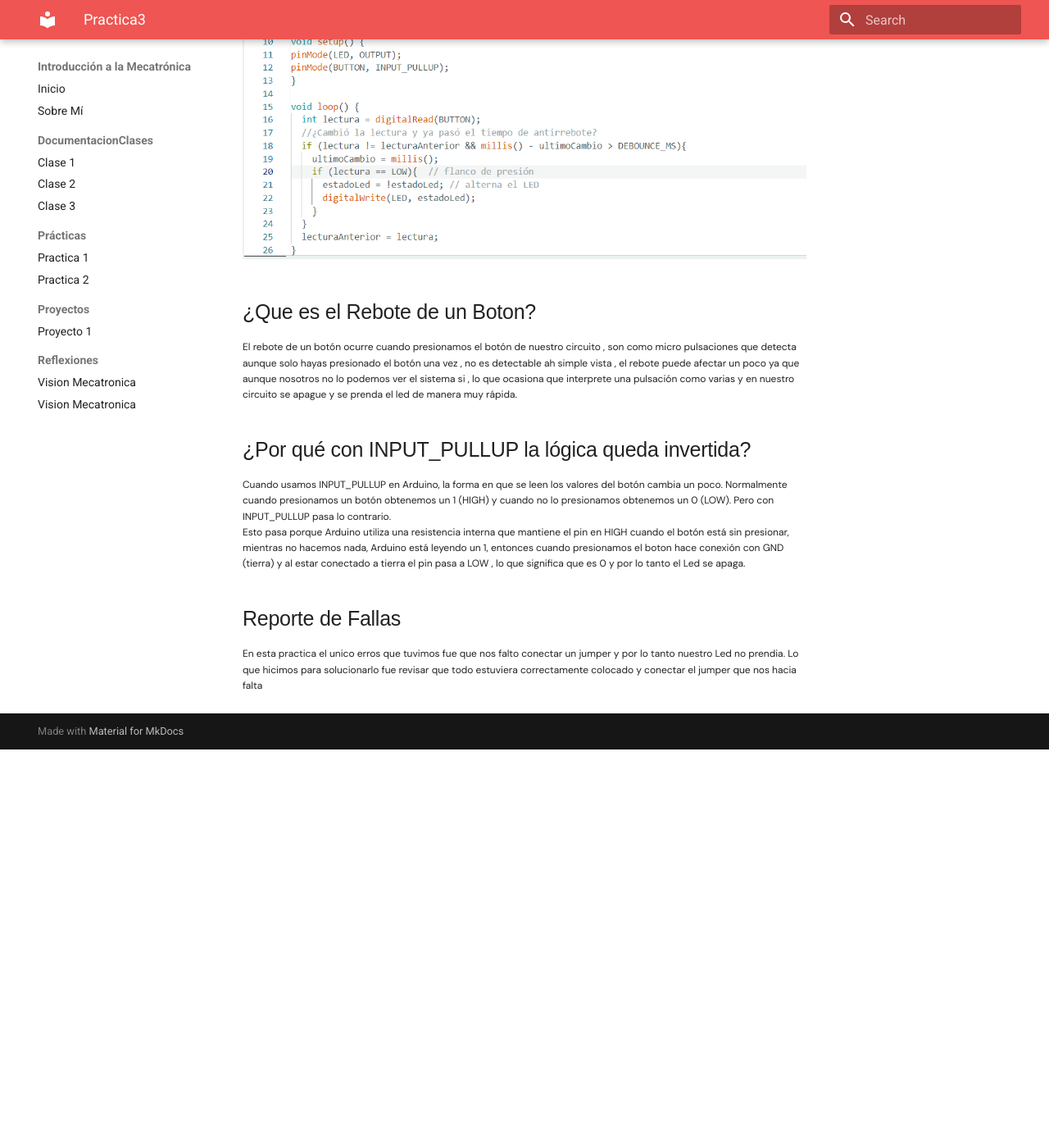
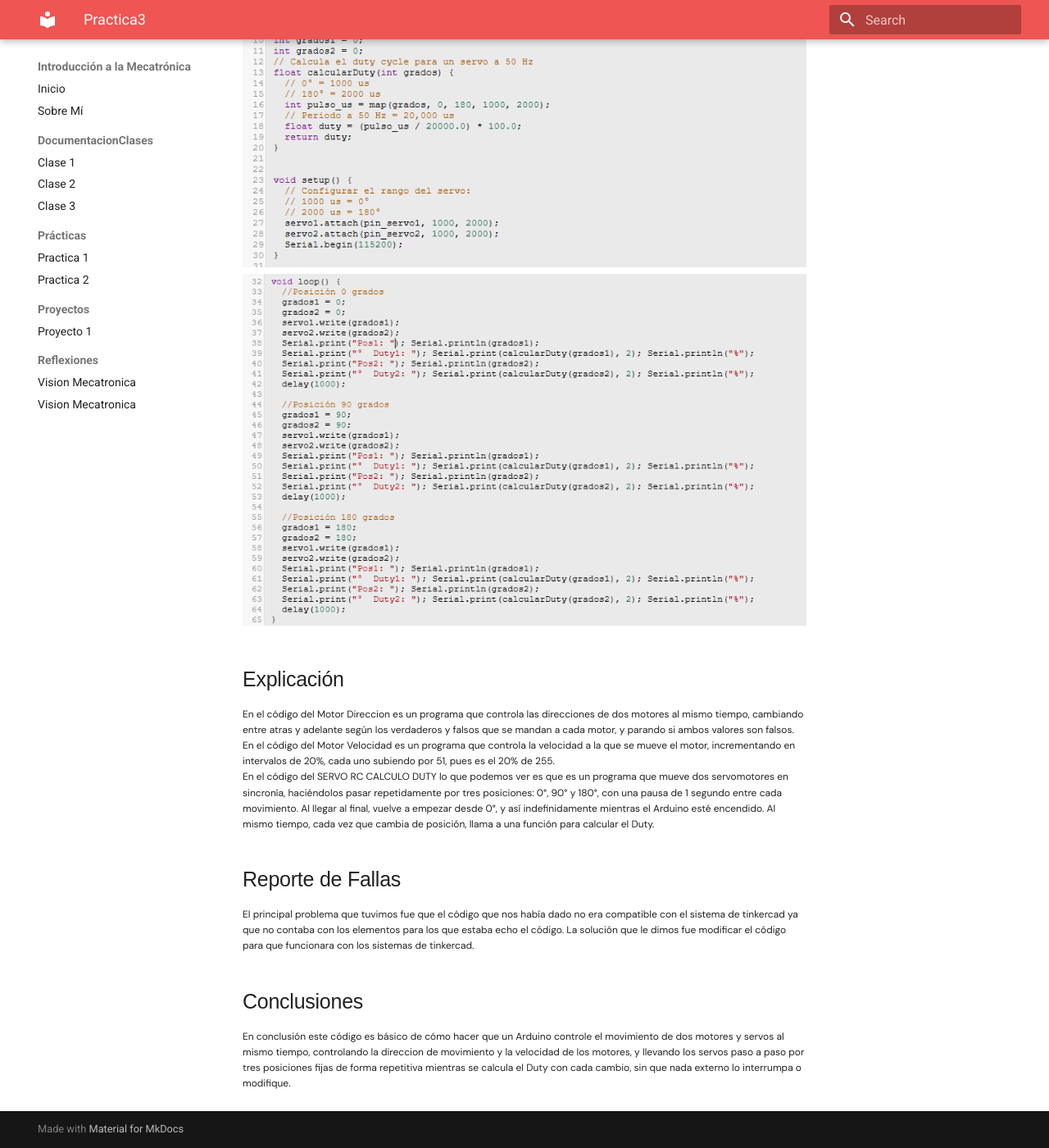
Before and after one commit to DanielAlejandroTMgh/IntroMecatronicaEquipo7, an MkDocs documentation site: the page built from docs/Practicas/Practica3.md, in a window 1280 px wide and 1400 px high, scrolled down 3171 px. Shown: the whole window at 82% size. Built offline with MkDocs 1.6.1 and Material for MkDocs 9.7.7, drawn with Linux system fonts in a browser that asks for light colours; some web fonts are replaced; before the commit the page ends 4085 px from its top, so only the background shows below that; some of the changed text lies outside the part shown.

Commit message:
Se añadieron cambios a la practica 3

```diff
--- a/docs/Practicas/Practica3.md
+++ b/docs/Practicas/Practica3.md
@@ -38,34 +38,21 @@
         </a>
         <p>(hacer click en la imagen ^ para el video)</p>
         <img src="../../recursos/imgs/IDEmotorVelocidad.png">
-        <h2>Bounce</h2>
-       <a href="../../recursos/videos/VideoBounce.mp4">
-            <img src="../../recursos/imgs/EsquematicoBlinkBoton.png" width="500" height="300"> <!-- Mismo esquematico -->
+        <h2>Servo Posicion y Duty</h2>
+       <a href="../../recursos/videos/VideoServoDutyPos.mp4">
+            <img src="../../recursos/imgs/EsquematicoServoDutyPos.png" width="500" height="300">
         </a>
-        <p>(hacer click en la imagen para el video)</p>
-        <img src="../../recursos/imgs/CodigoBounceIDE.png">
-        <h2>¿Que es el Rebote de un Boton?</h2>
-        <p class="texto">El rebote de un botón ocurre cuando presionamos el botón de
-        nuestro circuito , son como micro pulsaciones que detecta
-        aunque solo hayas presionado el botón una vez , no es
-        detectable ah simple vista , el rebote puede afectar un poco ya
-        que aunque nosotros no lo podemos ver el sistema si , lo que
-        ocasiona que interprete una pulsación como varias y en nuestro
-        circuito se apague y se prenda el led de manera muy rápida.</p>
-        <h2>¿Por qué con INPUT_PULLUP la lógica queda invertida?</h2>
-        <p class="texto">Cuando usamos INPUT_PULLUP en Arduino, la forma en que se
-        leen los valores del botón cambia un poco. Normalmente
-        cuando presionamos un botón obtenemos un 1 (HIGH) y
-        cuando no lo presionamos obtenemos un 0 (LOW). Pero
-        con INPUT_PULLUP pasa lo contrario. <br>
-        Esto pasa porque Arduino utiliza una resistencia interna que
-        mantiene el pin en HIGH cuando el botón está sin presionar,
-        mientras no hacemos nada, Arduino está leyendo un 1,
-        entonces cuando presionamos el boton hace conexión con
-        GND (tierra) y al estar conectado a tierra el pin pasa a LOW , lo
-        que significa que es 0 y por lo tanto el Led se apaga.</p>
+        <p>(hacer click en la imagen ^ para el video)</p>
+        <img src="../../recursos/imgs/IDEservoDutyPos.png">
+        <img src="../../recursos/imgs/IDEservoDutyPos2.png">
+        <h2>Explicación</h2>
+        <p class="texto">
+        En el código del Motor Direccion es un programa que controla las direcciones de dos motores al mismo tiempo, cambiando entre atras y adelante según los verdaderos y falsos que se mandan a cada motor, y parando si ambos valores son falsos.
+        <br>En el código del Motor Velocidad es un programa que controla la velocidad a la que se mueve el motor, incrementando en intervalos de 20%, cada uno subiendo por 51, pues es el 20% de 255.
+        <br>En el código del SERVO RC CALCULO DUTY lo que podemos ver es que es un programa que mueve dos servomotores en sincronía, haciéndolos pasar repetidamente por tres posiciones: 0°, 90° y 180°, con una pausa de 1 segundo entre cada movimiento. Al llegar al final, vuelve a empezar desde 0°, y así indefinidamente mientras el Arduino esté encendido. Al mismo tiempo, cada vez que cambia de posición, llama a una función para calcular el Duty.</p>
         <h2>Reporte de Fallas</h2>
-        <p class="texto">En esta practica el unico erros que tuvimos fue que nos falto conectar un jumper y por lo tanto nuestro Led no prendia.
-        Lo que hicimos para solucionarlo fue revisar que todo estuviera correctamente colocado y conectar el jumper que nos hacia falta</p>
+        <p class="texto">El principal problema que tuvimos fue que el código que nos había dado no era compatible con el sistema de tinkercad ya que no contaba con los elementos para los que estaba echo el código. La solución que le dimos fue modificar el código para que funcionara con los sistemas de tinkercad.</p>
+        <h2>Conclusiones</h2>
+        <p class="texto">En conclusión este código es básico de cómo hacer que un Arduino controle el movimiento de dos motores y servos al mismo tiempo, controlando la direccion de movimiento y la velocidad de los motores, y llevando los servos paso a paso por tres posiciones fijas de forma repetitiva mientras se calcula el Duty con cada cambio, sin que nada externo lo interrumpa o modifique. </p>
     </body>
 </html>
```
Also changed, not shown: docs/recursos/imgs/EsquematicoServoDutyPos.png (added), docs/recursos/imgs/IDEservoDutyPos.png (added), docs/recursos/imgs/IDEservoDutyPos2.png (added), 1 other file.
